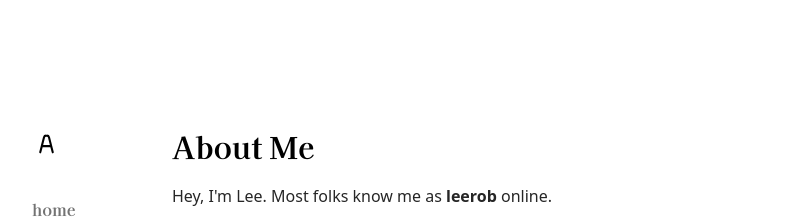
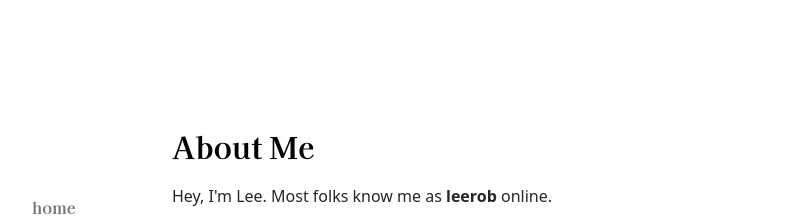
Before and after one commit to Abhinav-Tirumani/abhinav, a Next.js app: page /about in a window 1280 px wide. Shown: the top 218 px of the page, without its empty margins (170-968 px from the left). Built offline with nearby package versions, Linux system fonts and the light colour scheme.

Commit message:
Update sidebar.tsx

```diff
--- a/components/sidebar.tsx
+++ b/components/sidebar.tsx
@@ -23,23 +23,29 @@ const navItems = {
 function Logo() {
   return (
     <Link aria-label="Abhinav Tirumani" href="/">
-      <motion.svg
-  xmlns="http://www.w3.org/2000/svg"
-  viewBox="0 0 24 24"
-  width="25px"
-  height="32px"
-  fill="#000000"
-  initial={{ opacity: 0, y: -100 }}
-  animate={{ opacity: 1, y: 0 }}
-  transition={{ duration: 0.5, type: 'spring', stiffness: 50 }}
->
+      <motion.svg fill="#ffffff" width="30px" height="30px" viewBox="0 0 24 24" xmlns="http://www.w3.org/2000/svg" data-name="Layer 1">
   <motion.path
-    d="M18.97021,19.75732,15.34912,5.27246A2.9958,2.9958,0,0,0,12.43848,3h-.877A2.9958,2.9958,0,0,0,8.65088,5.27246L5.02979,19.75732a1.0001,1.0001,0,0,0,1.94042.48536L8.28082,15h7.43836l1.31061,5.24268a1.0001,1.0001,0,0,0,1.94042-.48536ZM8.78082,13l1.81049-7.24219A.99825.99825,0,0,1,11.56152,5h.877a.99825.99825,0,0,1,.97021.75781L15.21918,13Z"
-    initial={{ pathLength: 0, opacity: 0 }}
-    animate={{ pathLength: 1, opacity: 1 }}
-    transition={{ duration: 0.5, type: 'spring', stiffness: 50 }}
+    initial={{
+      opacity: 0,
+      pathLength: 0,
+    }}
+    animate={{
+      opacity: 1,
+      pathLength: 1,
+    }}
+    transition={{
+      duration: 0.5,
+      type: 'spring',
+      stiffness: 50,
+    }}
+    d="M18.97021,19.75732,15.34912,5.27246A2.9958,2.9958,0,0,0,12.43848,3h-.877A2.9958,2.9958,0,0,0,8.65088,5.27246L5.02979,19.75732a1.0001,1.0001,0,0,0,1.94042.48536L8.28082,15h7.43836l1.31061,5.24268a1.0001,1.0001,0,0,0,1.94042-.48536Z"
+    stroke="#ffffff"
+    strokeWidth={2}
+    strokeLinecap="round"
+    strokeLinejoin="round"
   />
 </motion.svg>
+
     </Link>
   );
 }
```
